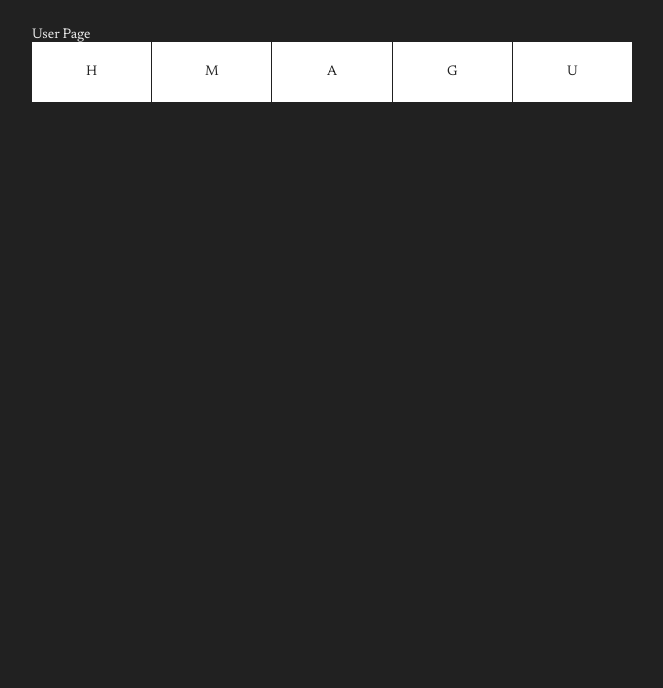
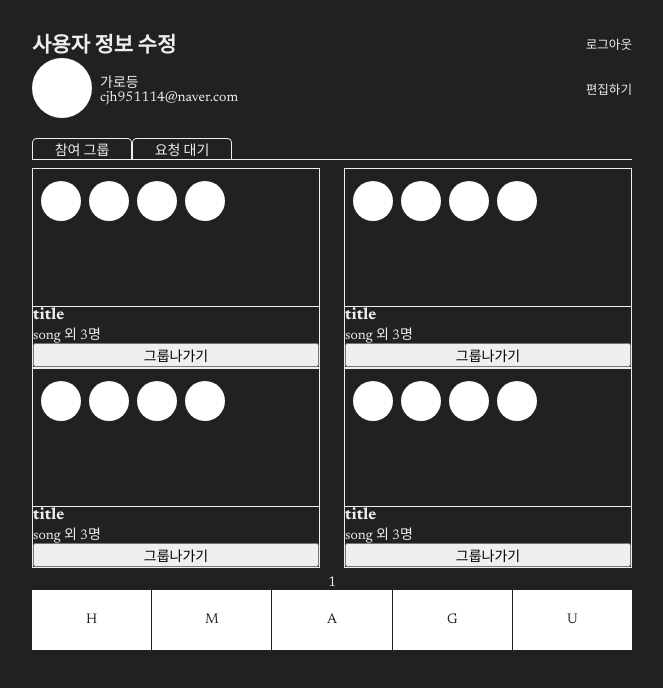
Before and after one commit to dnjswnsthd/Mido_frontend, a Next.js app: page /user in a window 1280 px wide. Shown: the top 688 px of the page, without its empty margins (308-971 px from the left). Built offline with nearby package versions, Linux system fonts and the light colour scheme.

Commit message:
feat : user page layout

```diff
--- /dev/null
+++ b/app/(afterLogin)/user/_component/UserGroupItem.tsx
@@ -0,0 +1,21 @@
+import style from "./userGroupItem.module.scss";
+
+const UserGroupItem = () => {
+  return (
+    <li className={style.group_tab_list_item}>
+      <div className={style.top_area}>
+        <div className={style.profile}></div>
+        <div className={style.profile}></div>
+        <div className={style.profile}></div>
+        <div className={style.profile}></div>
+      </div>
+      <div className={style.bottom_area}>
+        <h3>title</h3>
+        <p>song 외 3명</p>
+        <button>그룹나가기</button>
+      </div>
+    </li>
+  )
+}
+
+export default UserGroupItem;
--- /dev/null
+++ b/app/(afterLogin)/user/_component/userGroupItem.module.scss
@@ -0,0 +1,30 @@
+.group_tab_list_item {
+  display: flex;
+  width: calc(50% - 12px);
+  align-items: center;
+  height:200px;
+  border:1px solid #eee;
+  flex-direction: column;
+  .top_area{
+    display:flex;
+    padding:8px;
+    flex:8;
+    width:100%;
+    border-bottom:1px solid #eee;
+    .profile{
+      width:40px;
+      height:40px;
+      border-radius:50%;
+      background-color:#fff;
+      margin: 4px;
+      &:first-child{margin-left: 0;}
+    }
+  }
+  .bottom_area{
+    display:flex;
+    flex-direction: column;
+    flex:4;
+    width:100%;
+    h3, p{display:flex;}
+  }
+}
--- a/app/(afterLogin)/user/page.tsx
+++ b/app/(afterLogin)/user/page.tsx
@@ -1,9 +1,42 @@
+import UserGroupItem from "./_component/UserGroupItem";
+import style from "./userPage.module.scss";
+
 const UserPage = () => {
   return (
-    <div>
-      User Page
+    <div className={style.user_page}>
+      <h2 className={style.user_page_title}>
+        사용자 정보 수정
+        <button className={style.logout_button}>로그아웃</button>
+      </h2>
+      <div className={style.profile_wrap}>
+        <div className={style.left_area}>
+          <div className={style.profile_img}></div>
+          <div>
+            <p>가로등</p>
+            <p>cjh951114@naver.com</p>
+          </div>
+        </div>
+        <div className={style.right_area}>
+          <button className={style.edit_button}>편집하기</button>
+        </div>
+      </div>
+      <div className={style.group_tab_wrap}>
+        <ul className={style.group_tab_nav}>
+          <li>참여 그룹</li>
+          <li>요청 대기</li>
+        </ul>
+        <ul className={style.group_tab_list}>
+          <UserGroupItem />
+          <UserGroupItem />
+          <UserGroupItem />
+          <UserGroupItem />
+        </ul>
+        <div className={style.pagenation_bar}>
+          1
+        </div>
+      </div>
     </div>
-  )
-}
+  );
+};
 
 export default UserPage;
--- /dev/null
+++ b/app/(afterLogin)/user/userPage.module.scss
@@ -0,0 +1,70 @@
+.user_page {
+  .user_page_title {
+    display: flex;
+    align-items: center;
+    justify-content: space-between;
+    .logout_button {
+      display: flex;
+      background: none;
+      border: none;
+      color: inherit;
+      font-size: 0.9rem;
+    }
+  }
+
+  .profile_wrap {
+    display: flex;
+    align-items: center;
+    justify-content: space-between;
+    margin-bottom: 20px;
+    .left_area {
+      display: flex;
+      align-items: center;
+      .profile_img {
+        display: flex;
+        width: 60px;
+        height: 60px;
+        background-color: #fff;
+        border-radius: 50%;
+        margin-right: 8px;
+      }
+    }
+    .right_area {
+      .edit_button {
+        display: flex;
+        background: none;
+        border: none;
+        color: inherit;
+        font-size: 0.9rem;
+      }
+    }
+  }
+
+  .group_tab_wrap {
+    .group_tab_nav {
+      display: flex;
+      border-bottom: 1px solid #eee;
+      li {
+        display: flex;
+        justify-content: center;
+        border-left: 1px solid #eee;
+        border-top: 1px solid #eee;
+        border-right: 1px solid #eee;
+        border-radius: 5px 5px 0 0;
+        width: 100px;
+      }
+    }
+    .group_tab_list {
+      display:flex;
+      flex-wrap: wrap;
+      justify-content: space-between;
+      padding: 8px 0;
+
+    }
+  }
+  .pagenation_bar{
+    display:flex;
+    justify-content: center;
+    text-align: center;
+  }
+}
```
